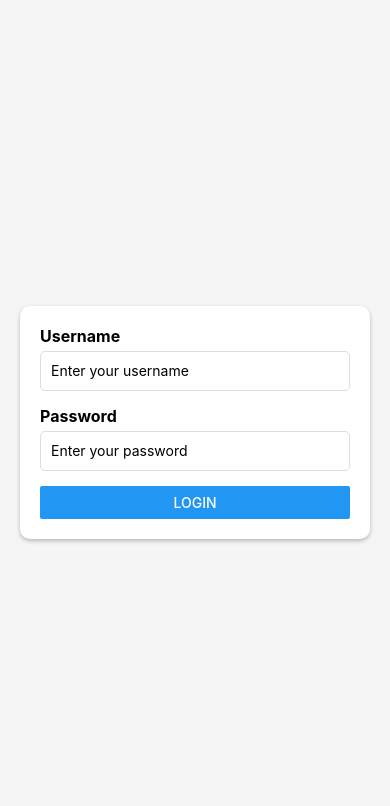
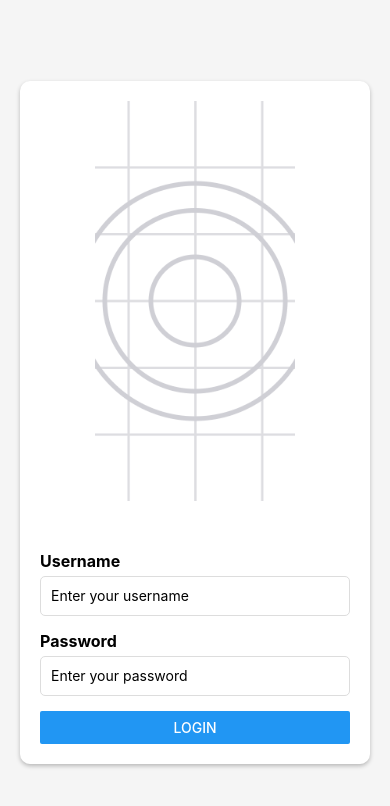
Before and after one commit to Narotam-Mishra/react-native-learning, a React Native app in the folder RNForms/: screen / in a window 390 px wide. Shown: the top 806 px of the page. Built offline with nearby package versions, Linux system fonts and the light colour scheme.

Commit message:
react-native_KeyboardAvoidingView_1.63

```diff
--- a/RNForms/App.js
+++ b/RNForms/App.js
@@ -1,13 +1,21 @@
 import { useState } from 'react';
-import { StyleSheet, Text, View, SafeAreaView, TextInput, Button } from 'react-native';
+import { StyleSheet, Text, View, TextInput, Button, Image, KeyboardAvoidingView, Platform } from 'react-native';
 
 export default function App() {
   const [username, setUsername] = useState("");
   const [password, setPassword] = useState("");
 
   return (
-    <View style={styles.container}>
+    <KeyboardAvoidingView
+      style={styles.container}
+      behavior="padding"
+      keyboardVerticalOffset={Platform.OS === 'ios' ? 100 : 0}
+    >
       <View style={styles.form}>
+        <Image
+          source={require("./assets/adaptive-icon.png")}
+          style={styles.image}
+        />
         <Text style={styles.label}>Username</Text>
         <TextInput
           style={styles.input}
@@ -25,7 +33,7 @@ export default function App() {
         />
         <Button title="Login" onPress={() => {}} />
       </View>
-    </View>
+    </KeyboardAvoidingView>
   );
 }
 
@@ -61,5 +69,11 @@ const styles = StyleSheet.create({
     marginBottom: 15,
     padding: 10,
     borderRadius: 5,
+  },
+  image: {
+    width: 200,
+    height: 400,
+    alignSelf: "center",
+    marginBottom: 50,
   }
 });
```
Also changed, not shown: 1 other file (tests, documents, lock files or other folders).
